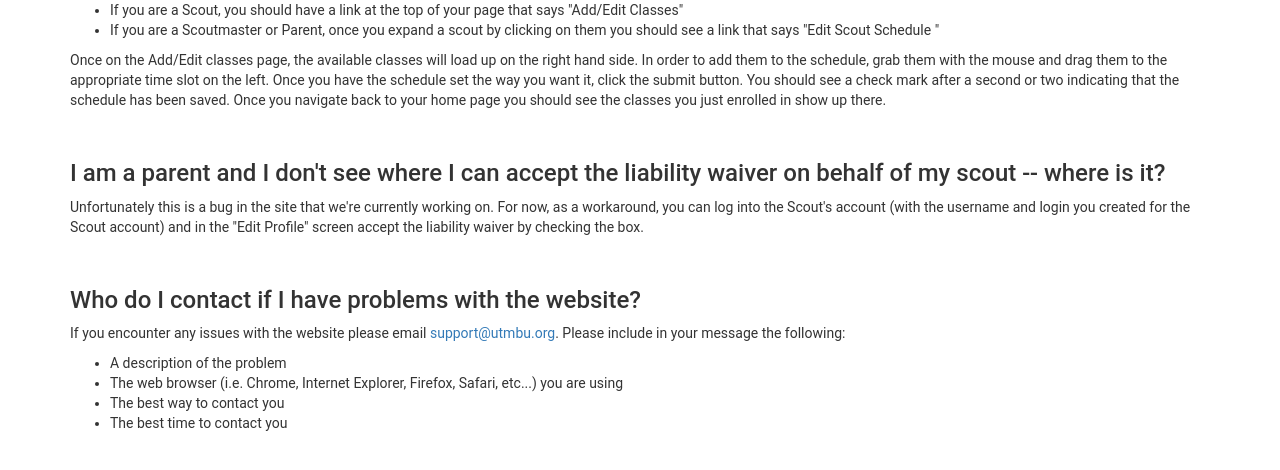
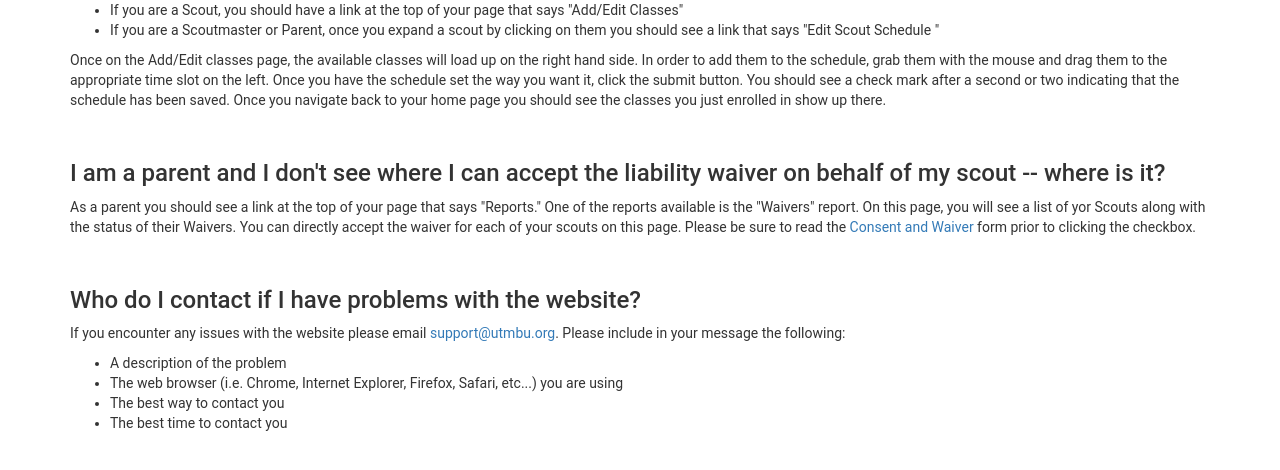
Before and after one commit to miguelut/utmbu, a Django app: page /faq/ in a window 1280 px wide. Shown: the part 158-628 px from the top of the page. Run offline with Django 3.2, Linux system fonts and the light colour scheme; parts of the project's set-up code (start-up, migrations or seed data) failed here and were passed over; some libraries are stand-ins or nearby versions.

Commit message:
Parent waiver report/form.

```diff
--- a/mbu/context_processors.py
+++ b/mbu/context_processors.py
@@ -78,4 +78,8 @@ def _get_report_links(user):
             'href': 'parent_report_payments',
             'label': 'Payments'
         })
+        args.get('report_links').append({
+            'href': 'parent_view_waivers',
+            'label': 'Waivers'
+        })
     return args
--- a/mbu/templates/mbu/faq.html
+++ b/mbu/templates/mbu/faq.html
@@ -1,4 +1,5 @@
 {% extends "base.html" %}
+{% load staticfiles %}
 
 {% block title %}
     Frequently Asked Questions
@@ -22,9 +23,10 @@
 <br>
 <h3>I am a parent and I don't see where I can accept the liability waiver on behalf of my scout -- where is it?</h3>
 <p>
-    Unfortunately this is a bug in the site that we're currently working on.  For now, as a workaround, you can log
-    into the Scout's account (with the username and login you created for the Scout account) and in the "Edit Profile"
-    screen accept the liability waiver by checking the box.
+    As a parent you should see a link at the top of your page that says "Reports."  One of the reports available is
+    the "Waivers" report.  On this page, you will see a list of yor Scouts along with the status of their Waivers.
+    You can directly accept the waiver for each of your scouts on this page.  Please be sure to read the
+    <a href="{% static 'documents/waiver.pdf' %}">Consent and Waiver</a> form prior to clicking the checkbox.
 </p>
 <br>
 <h3>Who do I contact if I have problems with the website?</h3>
--- a/mbu/views.py
+++ b/mbu/views.py
@@ -353,6 +353,14 @@ def parent_add_scouts(request):
 
 @permission_required('mbu.parent_edit_scout_schedule', raise_exception=True)
 @user_passes_test(_is_user_parent, login_url='/login/')
+def parent_view_waivers(request):
+    parent = Parent.objects.get(user=request.user)
+    args = {'scouts': parent.scouts.order_by('user__last_name', 'user__first_name').all()}
+    return render(request, 'mbu/parent_waivers.html', args)
+
+
+@permission_required('mbu.parent_edit_scout_schedule', raise_exception=True)
+@user_passes_test(_is_user_parent, login_url='/login/')
 def parent_edit_scout_classes(request, scout_id):
     scout = Scout.objects.get(pk=scout_id)
     endpoint = '/api/parent/enrollments/'
--- a/utmbu/urls.py
+++ b/utmbu/urls.py
@@ -46,6 +46,7 @@ urlpatterns += patterns(
     url(r'^parent/profile/edit/$', 'mbu.views.edit_parent_profile', name='parent_edit_profile'),
     url(r'^parent/addscouts/$', 'mbu.views.parent_add_scouts', name='parent_add_scouts'),
     url(r'^parent/editclasses/(?P<scout_id>\d+)/$', 'mbu.views.parent_edit_scout_classes', name='parent_edit_scout_classes'),
+    url(r'^parent/waivers/$', 'mbu.views.parent_view_waivers', name='parent_view_waivers'),
     url(r'^parent/payments/$', 'mbu.views.parent_payments', name='parent_report_payments')
 )
 
@@ -69,6 +70,7 @@ urlpatterns += patterns(
     url(r'^api/scoutmaster/enrollments/(?P<scout_id>\d+)$', 'mbu.views.scoutmaster_enrollments', name='api_scoutmaster_enrollments'),
     url(r'^api/parent/enrollments/(?P<scout_id>\d+)$', 'mbu.views.parent_enrollments', name='api_parent_enrollments'),
     url(r'^api/parent/registerscouts', 'mbu.views.parent_registerscouts', name='api_parents_registerscourts'),
+    url(r'^api/parent/waiver/(?P<scout_id>\d+)$', 'mbu.views.api_parent_waiver', name='api_parent_waiver'),
     url(r'^api/scoutmaster/registerscouts', 'mbu.views.scoutmaster_registerscouts', name='api_scoutmaster_registerscourts'),
     url(r'^api/troops', 'mbu.views.add_troop', name='api_add_troop')
 )
```
Also changed, not shown: mbu/api/parent.py (+12 -0 lines), mbu/templates/mbu/parent_waivers.html (added, +64 -0 lines).
